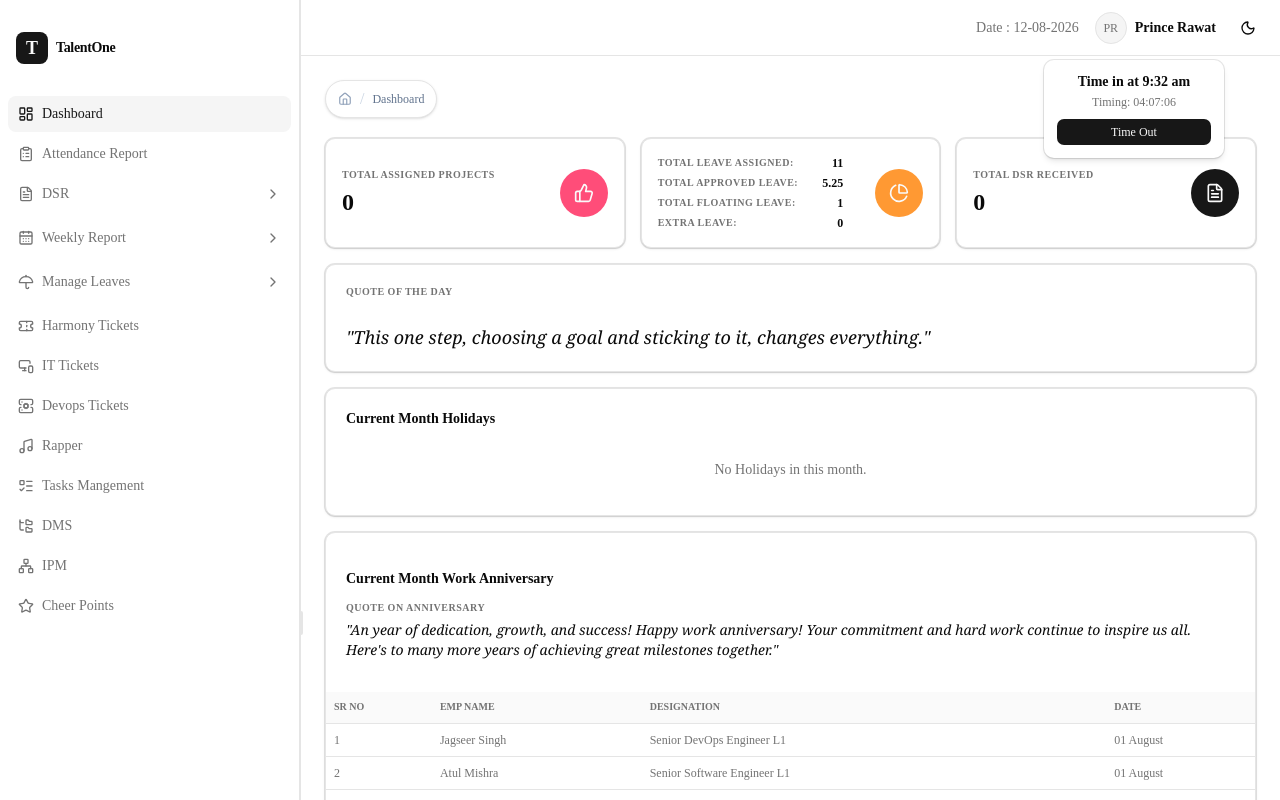
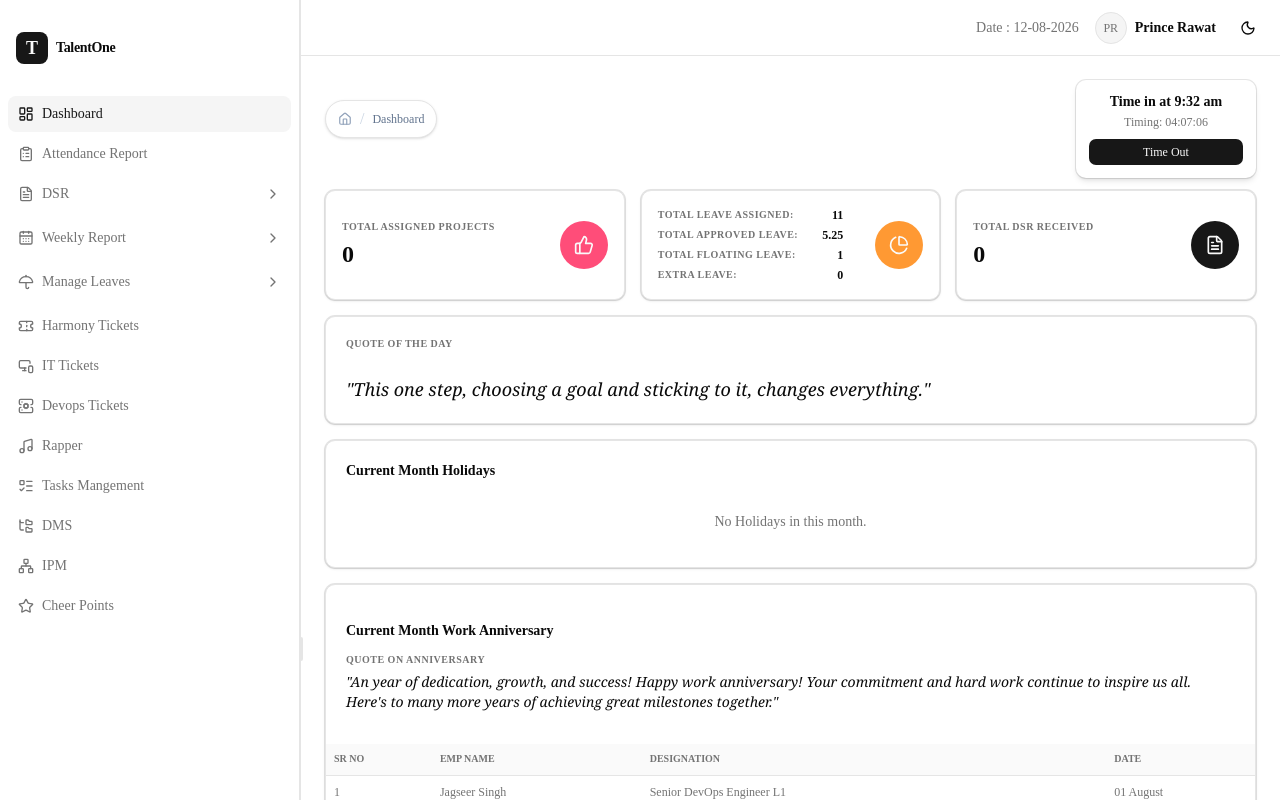
Before and after one commit to Kashina69/dsr_portal, a Next.js app: page /admin/dashboard in a window 1280 px wide. Shown: the top 800 px of the page. Built offline with nearby package versions, Linux system fonts and the light colour scheme.

Commit message:
refactor: move time tracking component from layout to dashboard and reorganize component import paths

```diff
--- a/src/app/admin/dashboard/page.tsx
+++ b/src/app/admin/dashboard/page.tsx
@@ -1,9 +1,10 @@
 import { FileText, Home, PieChart, ThumbsUp } from "lucide-react";
 
-import { AnniversaryCard } from "@/components/dashboard/anniversary-card";
-import { BirthdayCard } from "@/components/dashboard/birthday-card";
-import { QuoteCard } from "@/components/dashboard/quote-card";
-import { StatCard } from "@/components/dashboard/stat-card";
+import { AnniversaryCard } from "@/app/admin/dashboard/components/anniversary-card";
+import { BirthdayCard } from "@/app/admin/dashboard/components/birthday-card";
+import { QuoteCard } from "@/app/admin/dashboard/components/quote-card";
+import { StatCard } from "@/components/global/stat-card";
+import { Button } from "@/components/ui/button";
 import { Card } from "@/components/ui/card";
 
 export default function DashboardPage() {
@@ -11,10 +12,28 @@ export default function DashboardPage() {
         <>
             <div className="flex-1 max-w-7xl w-full mx-auto z-10 relative">
                 {/* Breadcrumbs */}
-                <div className="bg-card border rounded-full px-3 py-1.5 inline-flex items-center gap-1.5 shadow-sm mb-5">
-                    <Home className="h-3.5 w-3.5 text-slate-400" />
-                    <span className="text-slate-300 mx-0.5">/</span>
-                    <span className="text-xs font-medium text-slate-500">Dashboard</span>
+                <div className="flex justify-between items-center mb-3">
+                    <div className="bg-card border rounded-full px-3 py-1.5 inline-flex items-center gap-1.5 shadow-sm mb-5 h-min">
+                        <Home className="h-3.5 w-3.5 text-slate-400" />
+                        <span className="text-slate-300 mx-0.5">/</span>
+                        <span className="text-xs font-medium text-slate-500">Dashboard</span>
+                    </div>
+                    {/* Time tracking floating card */}
+                    <div className="">
+                        <Card className="bg-background rounded-lg p-3 w-[180px] shadow-md flex flex-col items-center gap-2">
+                            <div className="text-center w-full">
+                                <h3 className="font-bold text-foreground text-sm">
+                                    Time in at 9:32 am
+                                </h3>
+                                <p className="text-xs text-muted-foreground mt-0.5">
+                                    Timing: 04:07:06
+                                </p>
+                            </div>
+                            <Button className="w-full text-xs h-7 rounded-md font-medium">
+                                Time Out
+                            </Button>
+                        </Card>
+                    </div>
                 </div>
 
                 {/* Stat Cards Row */}
--- a/src/app/admin/layout.tsx
+++ b/src/app/admin/layout.tsx
@@ -3,8 +3,6 @@
 import { Sidebar as AppSidebar } from "@/components/layout/sidebar";
 import { ThemeToggle } from "@/components/theme-provider";
 import { Avatar, AvatarFallback } from "@/components/ui/avatar";
-import { Button } from "@/components/ui/button";
-import { Card } from "@/components/ui/card";
 import { ResizableHandle, ResizablePanel, ResizablePanelGroup } from "@/components/ui/resizable";
 
 export default function AdminLayout({ children }: { children: React.ReactNode }) {
@@ -35,23 +33,6 @@ export default function AdminLayout({ children }: { children: React.ReactNode })
                                     </span>
                                 </div>
                                 <ThemeToggle />
-
-                                {/* Time tracking floating card */}
-                                <div className="absolute top-10 right-10 mt-2 z-50">
-                                    <Card className="bg-background rounded-lg p-3 w-[180px] shadow-md flex flex-col items-center gap-2">
-                                        <div className="text-center w-full">
-                                            <h3 className="font-bold text-foreground text-sm">
-                                                Time in at 9:32 am
-                                            </h3>
-                                            <p className="text-xs text-muted-foreground mt-0.5">
-                                                Timing: 04:07:06
-                                            </p>
-                                        </div>
-                                        <Button className="w-full text-xs h-7 rounded-md font-medium">
-                                            Time Out
-                                        </Button>
-                                    </Card>
-                                </div>
                             </div>
                         </header>
 
--- a/src/app/admin/manage-leaves/apply-wfh/page.tsx
+++ b/src/app/admin/manage-leaves/apply-wfh/page.tsx
@@ -1,6 +1,6 @@
 import { PieChart } from "lucide-react";
 
-import { StatCard } from "@/components/dashboard/stat-card";
+import { StatCard } from "@/components/global/stat-card";
 
 import { LeaveRequestForm } from "../components/LeaveRequestForm";
 
--- a/src/app/admin/manage-leaves/my-requests/page.tsx
+++ b/src/app/admin/manage-leaves/my-requests/page.tsx
@@ -2,7 +2,7 @@
 
 import { Eye, PieChart, X } from "lucide-react";
 
-import { StatCard } from "@/components/dashboard/stat-card";
+import { StatCard } from "@/components/global/stat-card";
 import { Button } from "@/components/ui/button";
 import { Card } from "@/components/ui/card";
 import { Input } from "@/components/ui/input";
--- a/src/components/ui/SendPanel.tsx
+++ b/src/components/ui/SendPanel.tsx
@@ -6,7 +6,6 @@ import { useRef } from "react";
 
 import { Button } from "@/components/ui/button";
 import { CardContent, CardFooter } from "@/components/ui/card";
-import { Separator } from "@/components/ui/separator";
 import { cn } from "@/lib/utils";
 import type { Submitter } from "@/types/report.type";
 
```
Also changed, not shown: src/app/admin/dashboard/components/anniversary-card.tsx (renamed from src/components/dashboard/anniversary-card.tsx), src/app/admin/dashboard/components/birthday-card.tsx (renamed from src/components/dashboard/birthday-card.tsx), src/app/admin/dashboard/components/quote-card.tsx (renamed from src/components/dashboard/quote-card.tsx), src/components/global/stat-card.tsx (renamed from src/components/dashboard/stat-card.tsx).
